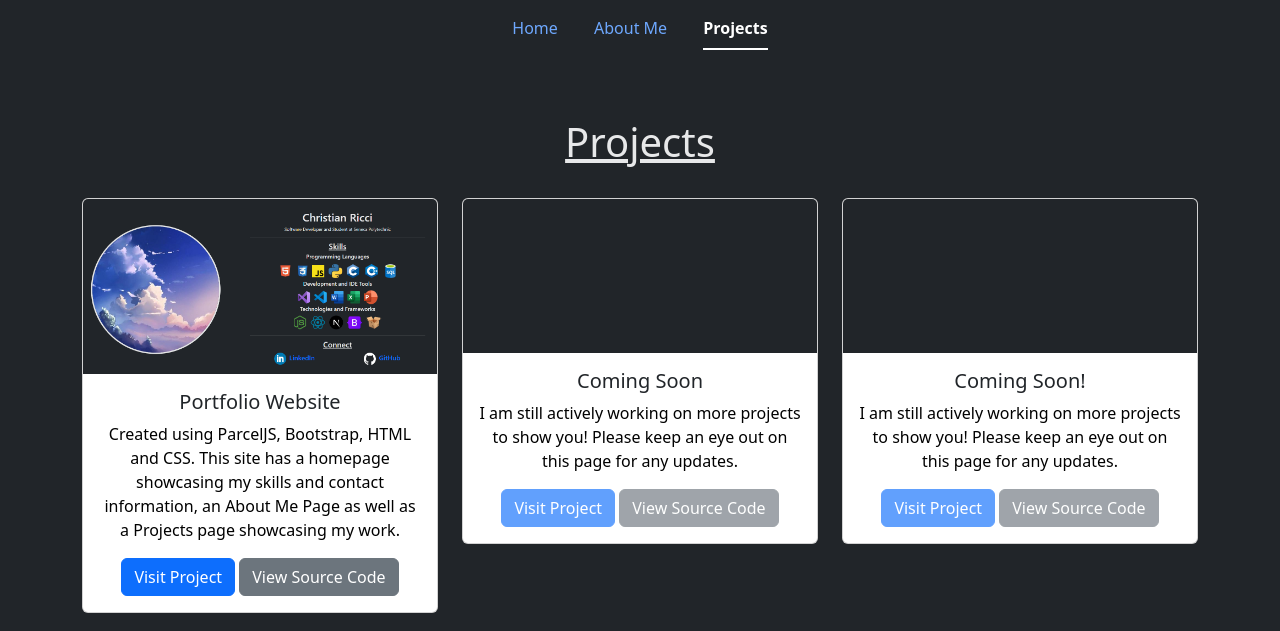
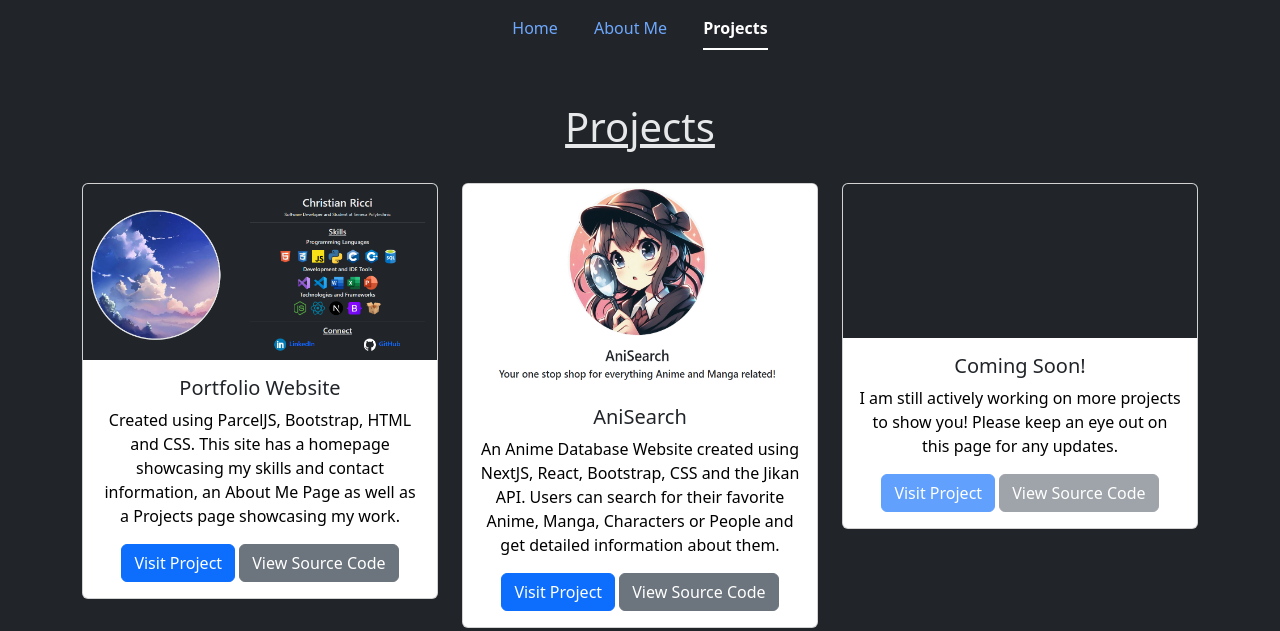
Before and after one commit to cricci1/cricci1.github.io, a website built with Parcel: page projects.html in a window 1280 px wide. Shown: the top 631 px of the page. Built offline with nearby package versions, Linux system fonts and the light colour scheme.

Commit message:
Added AniSearch to projects.html

```diff
--- a/package.json
+++ b/package.json
@@ -1,6 +1,6 @@
 {
   "name": "portfolio-website",
-  "source": "src/index.html",
+  "source": "index.html",
   "scripts": {
     "start": "parcel",
     "build": "parcel build"
--- a/projects.html
+++ b/projects.html
@@ -31,7 +31,7 @@
         <div class="row">
         <div class="col">
           <div class="card">
-            <img src="/images/test.png" class="card-img-top" alt="Project Image">
+            <img src="/images/portfolio-website.png" class="card-img-top" alt="Project Image">
             <div class="card-body">
               <h5 class="card-title">Portfolio Website</h5>
               <p class="card-text">Created using ParcelJS, Bootstrap, HTML and CSS. This site has a homepage showcasing my skills and contact information, an About Me Page as well as a Projects page showcasing my work. </p>
@@ -42,12 +42,12 @@
         </div>
         <div class="col">
           <div class="card">
-            <img src="/images/placeholder.png" class="card-img-top" alt="Project Image">
+            <img src="/images/anisearch.png" height="205px" class="card-img-top" alt="Project Image">
             <div class="card-body">
-              <h5 class="card-title">Coming Soon</h5>
-              <p class="card-text">I am still actively working on more projects to show you! Please keep an eye out on this page for any updates.</p>
-              <a href="#" class="btn btn-primary disabled">Visit Project</a>
-              <a href="#" class="btn btn-secondary disabled">View Source Code</a>
+              <h5 class="card-title">AniSearch</h5>
+              <p class="card-text">An Anime Database Website created using NextJS, React, Bootstrap, CSS and the Jikan API. Users can search for their favorite Anime, Manga, Characters or People and get detailed information about them.</p>
+              <a href="https://anisearch-two.vercel.app/" class="btn btn-primary">Visit Project</a>
+              <a href="https://github.com/cricci1/AniSearch" class="btn btn-secondary">View Source Code</a>
             </div>
           </div>
         </div>
```
Also changed, not shown: images/anisearch.png (added), images/portfolio-website.png (renamed from images/test.png).
